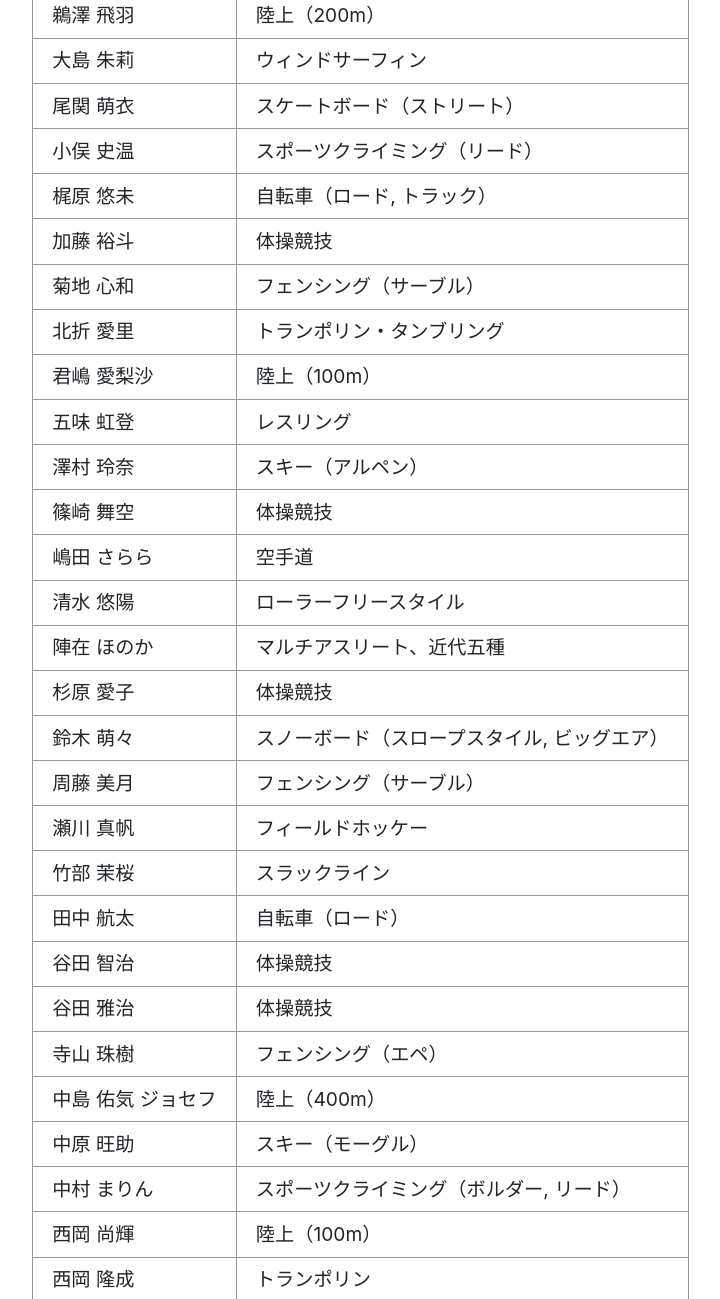
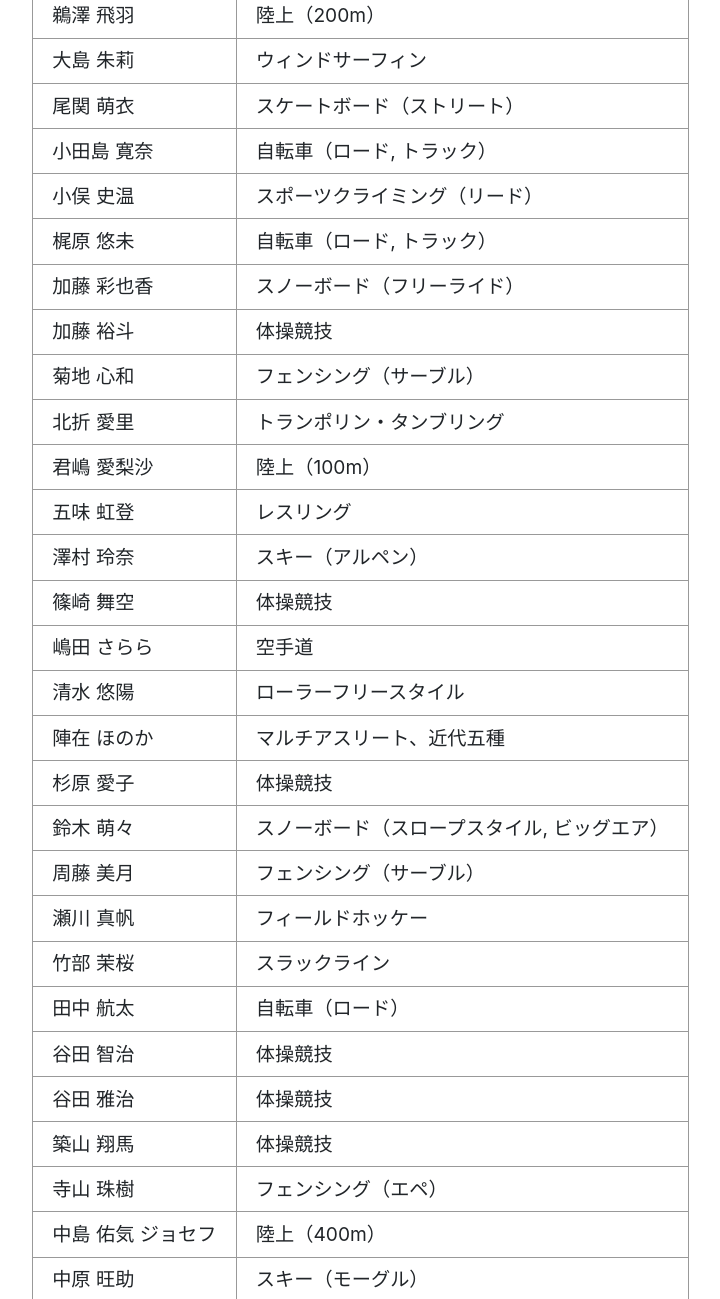
Before and after one commit to hatashinya/hayabusa-foundation, a plain HTML site: page athlete.html in a window 1280 px wide. Shown: the part 1340-2639 px from the top of the page, without its empty margins (53-773 px from the left). Drawn offline with nearby package versions, Linux system fonts and the light colour scheme.

Commit message:
athlete 2026

```diff
--- a/athlete.html
+++ b/athlete.html
@@ -98,12 +98,20 @@
                             <td>スケートボード（ストリート）</td>
                         </tr>
                         <tr>
+                            <td>小田島 寛奈</td>
+                            <td>自転車（ロード, トラック）</td>
+                        </tr>
+                        <tr>
                             <td>小俣 史温</td>
                             <td>スポーツクライミング（リード）</td>
                         </tr>
                         <tr>
                             <td>梶原 悠未</td>
                             <td>自転車（ロード, トラック）</td>
+                        </tr>
+                        <tr>
+                            <td>加藤 彩也香</td>
+                            <td>スノーボード（フリーライド）</td>
                         </tr>
                         <tr>
                             <td>加藤 裕斗</td>
@@ -178,6 +186,10 @@
                             <td>体操競技</td>
                         </tr>
                         <tr>
+                            <td>築山 翔馬</td>
+                            <td>体操競技</td>
+                        </tr>
+                        <tr>
                             <td>寺山 珠樹</td>
                             <td>フェンシング（エペ）</td>
                         </tr>
@@ -230,6 +242,10 @@
                             <td>スポーツクライミング（リード）</td>
                         </tr>
                         <tr>
+                            <td>松山 太臥</td>
+                            <td>レスリング</td>
+                        </tr>
+                        <tr>
                             <td>南 一輝</td>
                             <td>体操競技</td>
                         </tr>
@@ -272,6 +288,10 @@
                         <tr>
                             <td>吉田 蓮生</td>
                             <td>スノーボード（クロス）</td>
+                        </tr>
+                        <tr>
+                            <td>和田 胤佳</td>
+                            <td>スノーボード（アルペン）</td>
                         </tr>
                         <tr>
                             <td>和田 遼</td>
```
